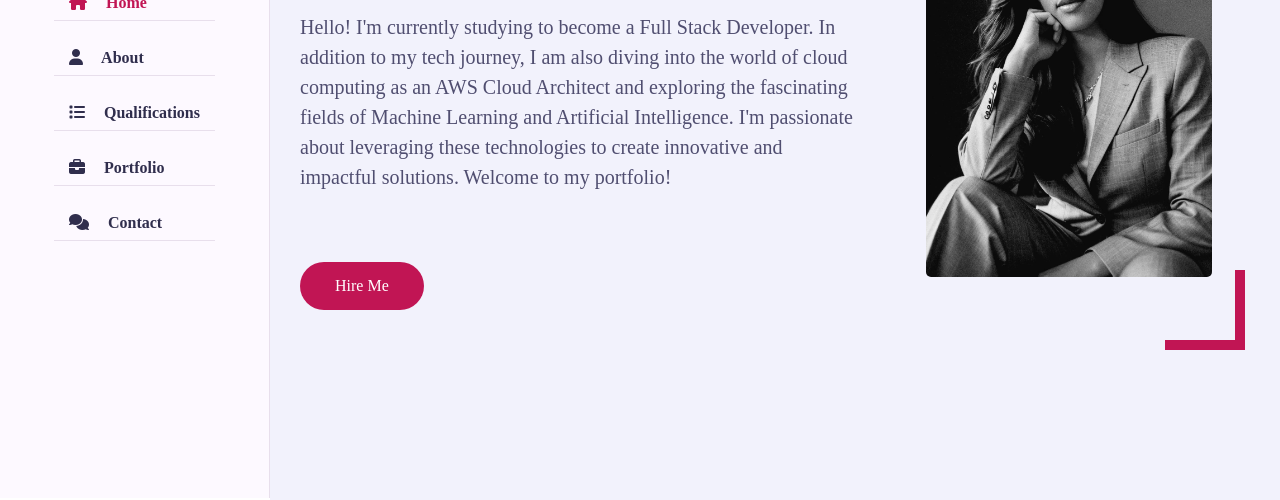
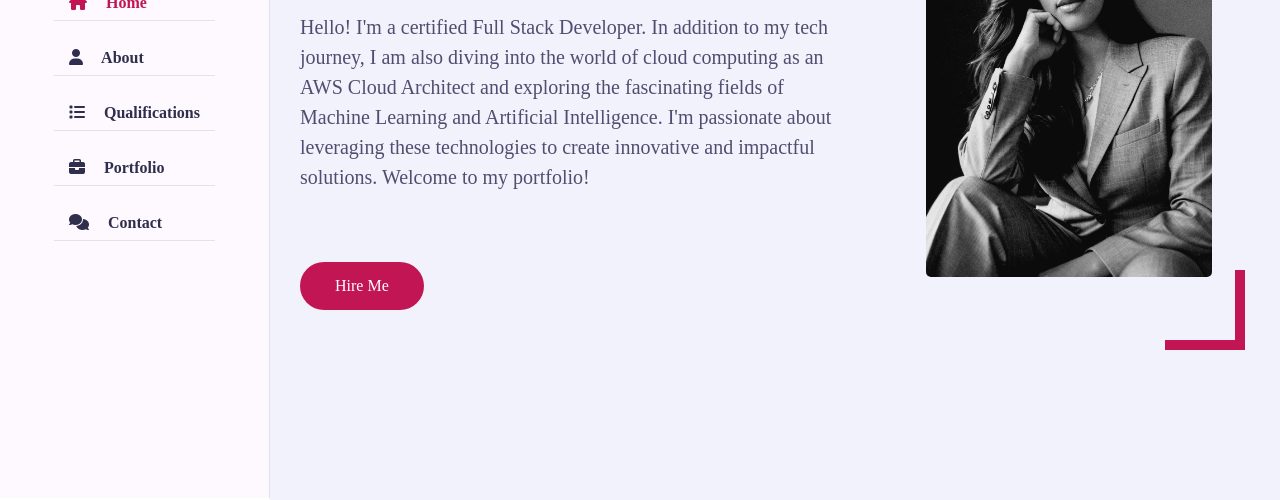
Before and after one commit to Gise345/GisellePortfolio, a plain HTML site: page index.html in a window 1280 px wide. Shown: the part 302-802 px from the top of the page. Drawn offline with nearby package versions, Linux system fonts and the light colour scheme; a web font is replaced by a local one.

Commit message:
Update index.html
update that I am now a certfied full stack

```diff
--- a/index.html
+++ b/index.html
@@ -53,7 +53,7 @@
                         <div class="home-info padd-15"> <!--padd-15 aligns everything on the margin-->
                             <h3 class="hello">Hello, my name is <span class="name">Giselle Johnson</span></h3>
                             <h3 class="my-profession">I' m a <span class="typing">Full Stack Engineer / AWS Certified Professional</span></h3>
-                            <p>Hello! I'm currently studying to become a Full Stack Developer. In addition to my tech journey, I am also diving into the world of cloud computing as an AWS Cloud Architect and exploring the fascinating fields of Machine Learning and Artificial Intelligence. I'm passionate about leveraging these technologies to create innovative and impactful solutions. Welcome to my portfolio!</p>
+                            <p>Hello! I'm a certified Full Stack Developer. In addition to my tech journey, I am also diving into the world of cloud computing as an AWS Cloud Architect and exploring the fascinating fields of Machine Learning and Artificial Intelligence. I'm passionate about leveraging these technologies to create innovative and impactful solutions. Welcome to my portfolio!</p>
                             <a href="#contact" class="btn hire-me">Hire Me</a>
                         </div>
                         <div class="home-img padd-15">
```
